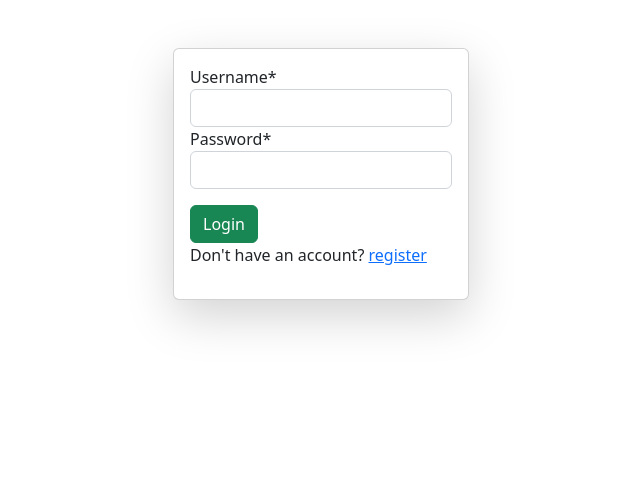
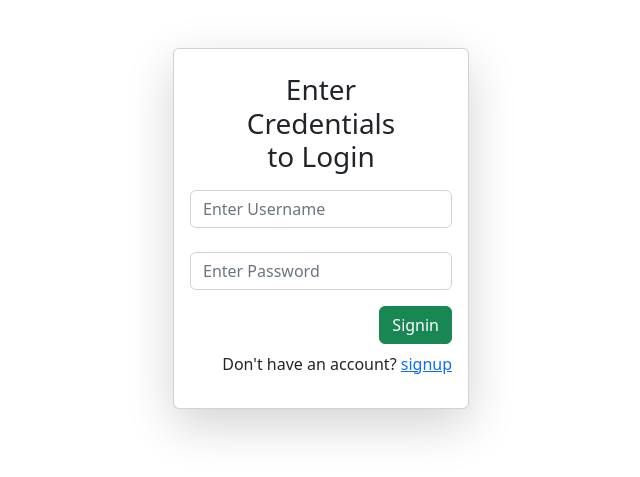
Before and after one commit to IBM-EPBL/IBM-Project-35225-1660282927, a Django app: page /accounts/login/ in a window 1280 px wide. Shown: the part 68-545 px from the top of the page, without its empty margins (319-959 px from the left). Run offline with Django 3.2, Linux system fonts and the light colour scheme; some libraries are stand-ins or nearby versions.

Commit message:
sprint 2 completed

```diff
--- a/Project Development Phase/Sprint_1/accounts/forms.py
+++ b/Project Development Phase/Sprint_1/accounts/forms.py
@@ -4,7 +4,7 @@ from django import forms
 User = get_user_model()
 
 class RegisterForm(forms.Form):
-    username = forms.CharField(max_length=255, required=False, widget=forms.TextInput( attrs={
+    username = forms.CharField(max_length=255, widget=forms.TextInput( attrs={
                 "class": "form-control"
     }))
     email = forms.EmailField(max_length=255, widget=forms.TextInput( attrs={
@@ -48,13 +48,15 @@ class RegisterForm(forms.Form):
 
 
 class LoginForm(forms.Form):
-    username = forms.CharField(label="Username",widget=forms.TextInput( attrs={
+    username = forms.CharField(label="",widget=forms.TextInput( attrs={
+                "placeholder": "Enter Username",
                 "class": "form-control"
     }))
-    password = forms.CharField(
+    password = forms.CharField(label="",
         widget=forms.PasswordInput(
             attrs={
-                "class": "form-control",
+                "placeholder": "Enter Password",
+                "class": "form-control mt-4",
                 "id": "user-password"
     }))
 
--- a/Project Development Phase/Sprint_1/app/views.py
+++ b/Project Development Phase/Sprint_1/app/views.py
@@ -4,7 +4,5 @@ from django.http import HttpResponse
 # Create your views here.
 
 def home_view(request, *args, **kwargs):
-
     context = {}
-
     return render(request, "app/home.html", context)
--- a/Project Development Phase/Sprint_1/templates/accounts/login.html
+++ b/Project Development Phase/Sprint_1/templates/accounts/login.html
@@ -1,16 +1,23 @@
 {% extends 'base.html' %} {% block content %} {% load crispy_forms_tags %}
 <div class="container ml-auto col-md-3 mt-5">
     <div class="card shadow-lg p-3 mb-5 bg-body rounded p-3">
+        <div class="text-center mx-5 my-2">
+            <h3>Enter Credentials to Login</h3>
+        </div>
         <form method="POST">
             {% csrf_token %}
             {{ form.username|as_crispy_field }}
             {{ form.password|as_crispy_field }}
-            <button class="btn btn-success mt-3" type="submit">Login</button>
+            <div class="text-end">
+                <button class="btn btn-success mt-3" type="submit">Signin</button>
+            </div>
         </form>
-        <p>
-            Don't have an account?
-            <a href="{% url 'accounts:register' %}">register</a>
-        </p>
+        <div class="text-end">
+            <p class="mt-2">
+                Don't have an account?
+                <a href="{% url 'accounts:register' %}">signup</a>
+            </p>
+        </div>
     </div>
 </div>
 {% endblock content %}
--- a/Project Development Phase/Sprint_1/templates/app/home.html
+++ b/Project Development Phase/Sprint_1/templates/app/home.html
@@ -1,6 +1,8 @@
 {% extends 'base.html' %}
 
 {% block content %}
-<h1>Hello World</h1>
+<div class="container text-center" style=" display: flex; justify-content: center; align-items: center; width: 1920px; height: 650px;">
+    <h1 style="font-size: 4em;">A Novel Method for Handwritten Digit Recognition System</h1>
+</div>
 
 {% endblock content %}
--- a/Project Development Phase/Sprint_1/templates/base.html
+++ b/Project Development Phase/Sprint_1/templates/base.html
@@ -3,7 +3,7 @@
   <head>
     <meta charset="utf-8">
     <meta name="viewport" content="width=device-width, initial-scale=1">
-    <title>Bootstrap demo</title>
+    <title>Handwritten Digit Recognition</title>
     <link href="https://cdn.jsdelivr.net/npm/bootstrap@5.2.2/dist/css/bootstrap.min.css" rel="stylesheet" integrity="sha384-Zenh87qX5JnK2Jl0vWa8Ck2rdkQ2Bzep5IDxbcnCeuOxjzrPF/et3URy9Bv1WTRi" crossorigin="anonymous">
   </head>
   <body>
```
Also changed, not shown: Project Development Phase/Sprint_1/templates/accounts/registration.html (+5 -2 lines), Project Development Phase/Sprint_1/db.sqlite3.
